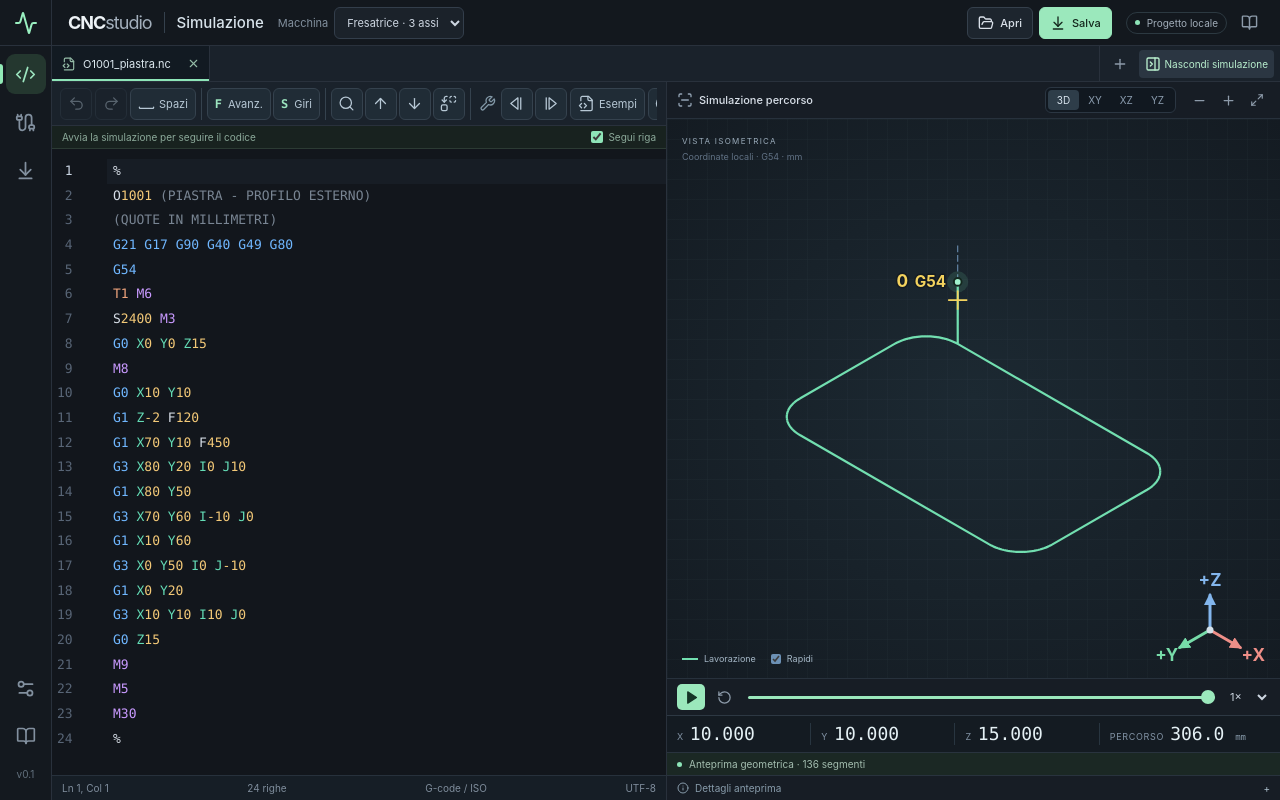
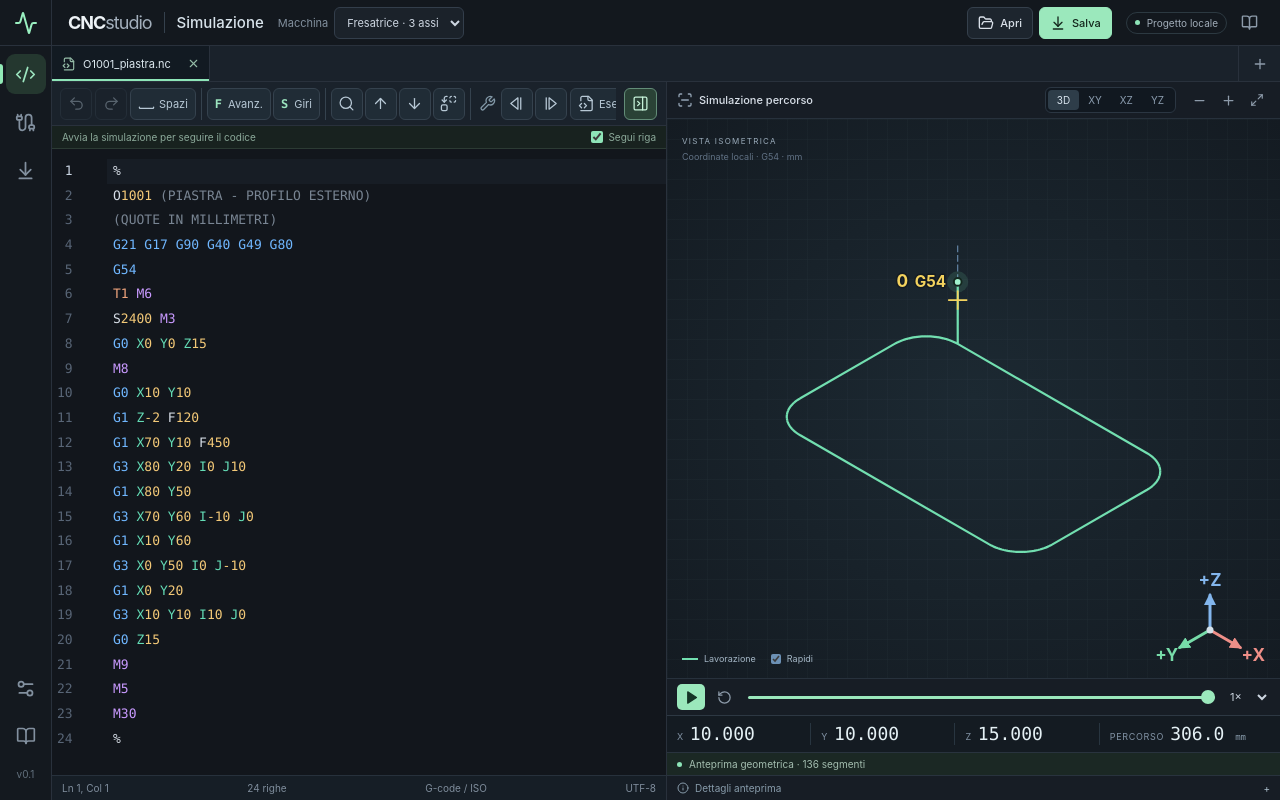
Before and after one commit to Rama-131/cnc-editor, a React (Vite) app: page / in a window 1280 px wide. Built offline with nearby package versions, Linux system fonts and the light colour scheme.

Commit message:
Move simulation visibility control to the editor toolbar

```diff
--- a/src/App.tsx
+++ b/src/App.tsx
@@ -22,6 +22,8 @@ import {
   StepBack,
   StepForward,
   Wrench,
+  PanelRightClose,
+  PanelRightOpen,
   X,
 } from "lucide-react";
 import {
@@ -576,9 +578,6 @@ export default function App() {
               onClose={closeProgram}
               onRename={(id, name) => programs.update(id, { name })}
               onNew={newProgram}
-              previewVisible={programs.previewVisible}
-              onTogglePreview={programs.togglePreview}
-              showPreviewToggle={tab === "workspace" && !!active}
             />
           )}
           <div
@@ -747,6 +746,35 @@ export default function App() {
                         <PaletteIcon size={16} />
                       </button>
                     </div>
+                    {tab === "workspace" && (
+                      <button
+                        className="examples-toggle simulation-toggle"
+                        aria-label={
+                          programs.previewVisible
+                            ? "Nascondi simulazione"
+                            : "Mostra simulazione"
+                        }
+                        title={
+                          programs.previewVisible
+                            ? "Nascondi simulazione"
+                            : "Mostra simulazione"
+                        }
+                        aria-expanded={programs.previewVisible}
+                        aria-controls="simulation-panel"
+                        onClick={programs.togglePreview}
+                      >
+                        {programs.previewVisible ? (
+                          <PanelRightClose size={16} />
+                        ) : (
+                          <PanelRightOpen size={16} />
+                        )}
+                        <span>
+                          {programs.previewVisible
+                            ? "Nascondi simulazione"
+                            : "Mostra simulazione"}
+                        </span>
+                      </button>
+                    )}
                   </div>
                   {adjustment && tab === "workspace" && (
                     <ProgramAdjustment
--- a/src/components/ProgramTabs.tsx
+++ b/src/components/ProgramTabs.tsx
@@ -1,11 +1,5 @@
 import { useEffect, useRef, useState } from "react";
-import {
-  FileCode2,
-  PanelRightClose,
-  PanelRightOpen,
-  Plus,
-  X,
-} from "lucide-react";
+import { FileCode2, Plus, X } from "lucide-react";
 import type { ProgramDocument } from "../lib/useProgramDocuments";
 
 export function ProgramTabs({
@@ -15,9 +9,6 @@ export function ProgramTabs({
   onClose,
   onRename,
   onNew,
-  previewVisible,
-  onTogglePreview,
-  showPreviewToggle,
 }: {
   documents: ProgramDocument[];
   activeId: string | null;
@@ -25,9 +16,6 @@ export function ProgramTabs({
   onClose: (id: string) => void;
   onRename: (id: string, name: string) => void;
   onNew: () => void;
-  previewVisible: boolean;
-  onTogglePreview: () => void;
-  showPreviewToggle: boolean;
 }) {
   const tabs = useRef<HTMLDivElement>(null);
   const renameInput = useRef<HTMLInputElement>(null);
@@ -164,29 +152,6 @@ export function ProgramTabs({
         >
           <Plus size={16} />
         </button>
-        {showPreviewToggle && (
-          <button
-            className="examples-toggle simulation-toggle"
-            aria-label={
-              previewVisible ? "Nascondi simulazione" : "Mostra simulazione"
-            }
-            title={
-              previewVisible ? "Nascondi simulazione" : "Mostra simulazione"
-            }
-            aria-expanded={previewVisible}
-            aria-controls="simulation-panel"
-            onClick={onTogglePreview}
-          >
-            {previewVisible ? (
-              <PanelRightClose size={16} />
-            ) : (
-              <PanelRightOpen size={16} />
-            )}
-            <span>
-              {previewVisible ? "Nascondi simulazione" : "Mostra simulazione"}
-            </span>
-          </button>
-        )}
       </div>
     </div>
   );
--- a/src/styles.css
+++ b/src/styles.css
@@ -517,6 +517,7 @@ main {
   padding-left: 8px;
 }
 .editor-toolbar .icon-group {
+  flex: 1;
   width: 100%;
   min-width: 0;
   align-items: center;
@@ -563,6 +564,15 @@ main {
 }
 .editor-toolbar button:focus-visible {
   outline-offset: -1px;
+}
+.editor-toolbar .simulation-toggle {
+  min-width: 32px;
+  justify-content: center;
+}
+@container editor (max-width: 800px) {
+  .simulation-toggle span {
+    display: none;
+  }
 }
 .toolbar-group {
   display: flex;
@@ -1939,9 +1949,6 @@ main {
   .delete-machine {
     margin-left: 0;
   }
-  .simulation-toggle span {
-    display: none;
-  }
   .program-tab > button[role="tab"],
   .tab-rename {
     max-width: min(240px, calc(100vw - 160px));
```
Also changed, not shown: 1 other file (tests, documents, lock files or other folders).
